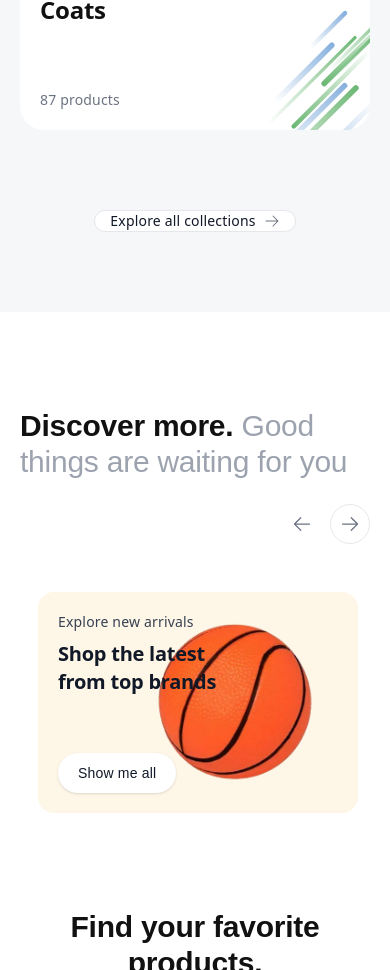
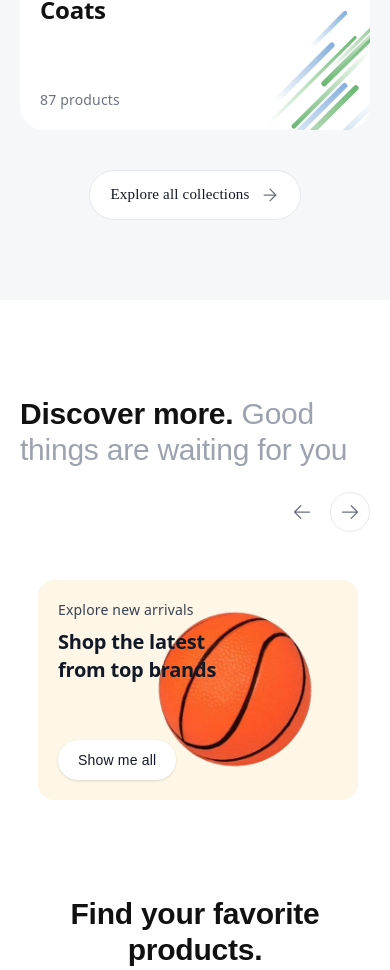
Before and after one commit to sagaralmad0202/eco, a React (Vite) app in the folder eccommerce/: page / in a window 390 px wide. Shown: the part 6914-7884 px from the top of the page. Built offline with nearby package versions, Linux system fonts and the light colour scheme.

Commit message:
mobile view fixed

```diff
--- a/eccommerce/src/components/SectionStartExploring.jsx
+++ b/eccommerce/src/components/SectionStartExploring.jsx
@@ -287,29 +287,27 @@ const SectionStartExploring = () => {
         </div>
 
         {/* ─ Explore All Button ─ */}
-        <div className="mt-20 flex justify-center">
+        <div className="mt-10 sm:mt-20 flex justify-center">
           <a
             href="/collections/all"
-            className="group relative isolate inline-flex items-center justify-center gap-x-2 rounded-full border border-neutral-200 bg-white px-[calc(theme(spacing.4)-1px)] py-[calc(theme(spacing.2.5)-1px)] sm:px-[calc(theme(spacing.6)-1px)] sm:py-[calc(theme(spacing.3)-1px)] text-sm font-medium text-neutral-900 transition-all hover:bg-neutral-50 dark:border-neutral-700 dark:bg-neutral-900 dark:text-neutral-100 dark:hover:bg-neutral-800"
+            className="group relative isolate inline-flex items-center justify-center gap-x-2.5 rounded-full border border-neutral-200 bg-white px-5 py-3 sm:px-6 sm:py-3.5 text-[15px] font-medium text-neutral-900 transition-all hover:bg-neutral-50 dark:border-neutral-700 dark:bg-neutral-900 dark:text-neutral-100 dark:hover:bg-neutral-800"
+            style={{ fontFamily: 'Poppins, "Poppins Fallback"' }}
           >
-            <span
-              className="absolute top-1/2 left-1/2 h-[max(100%,2.75rem)] w-[max(100%,2.75rem)] -translate-x-1/2 -translate-y-1/2 [@media(pointer:fine)]:hidden"
-              aria-hidden="true"
-            />
             Explore all collections
             <svg
               xmlns="http://www.w3.org/2000/svg"
+              width="24"
+              height="24"
               viewBox="0 0 24 24"
-              fill="currentColor"
-              aria-hidden="true"
-              data-slot="icon"
-              className="h-4 w-4 text-neutral-500 transition-colors group-hover:text-neutral-900 dark:text-neutral-400 dark:group-hover:text-neutral-100"
+              fill="none"
+              stroke="currentColor"
+              strokeWidth="1.5"
+              strokeLinecap="round"
+              strokeLinejoin="round"
+              className="h-5 w-5 text-neutral-500 transition-transform group-hover:translate-x-1 dark:text-neutral-400 dark:group-hover:text-neutral-100"
             >
-              <path
-                fillRule="evenodd"
-                d="M12.97 3.97a.75.75 0 0 1 1.06 0l7.5 7.5a.75.75 0 0 1 0 1.06l-7.5 7.5a.75.75 0 1 1-1.06-1.06l6.22-6.22H3a.75.75 0 0 1 0-1.5h16.19l-6.22-6.22a.75.75 0 0 1 0-1.06Z"
-                clipRule="evenodd"
-              />
+              <path d="M5 12h14"></path>
+              <path d="M12 5l7 7-7 7"></path>
             </svg>
           </a>
         </div>
```
